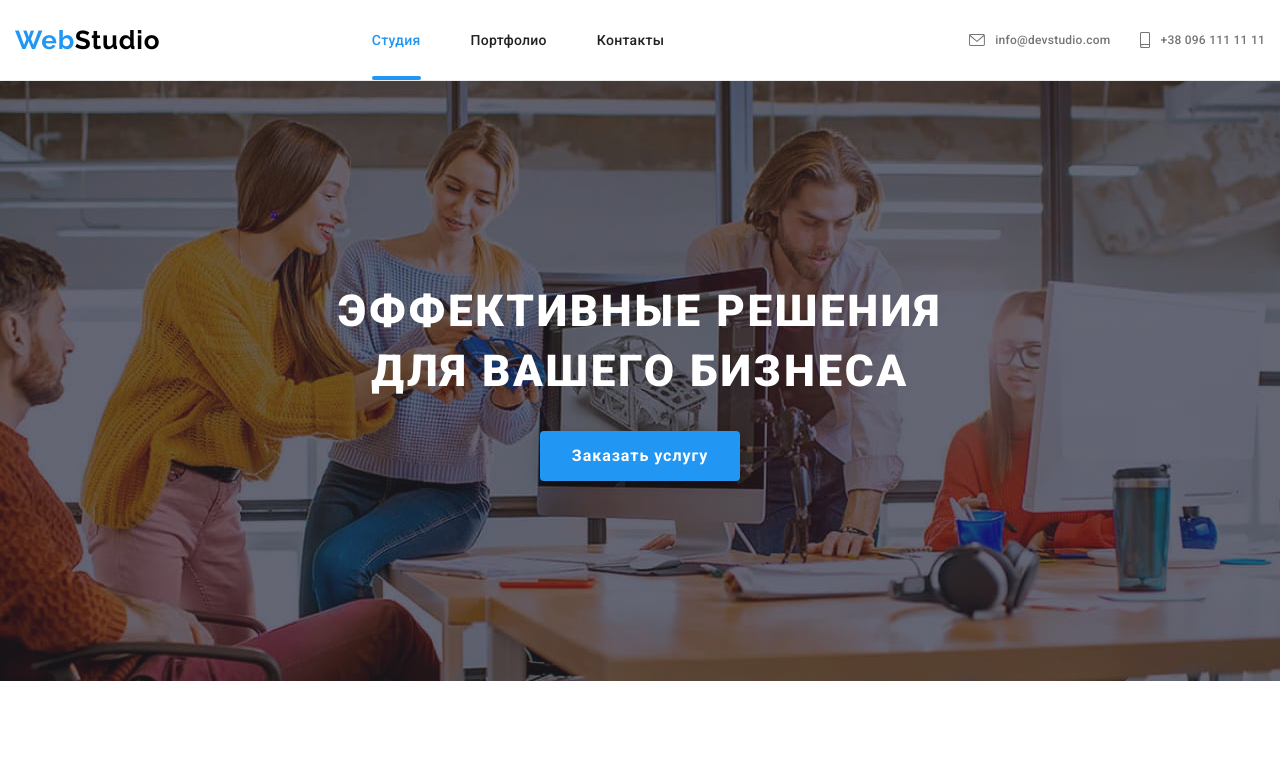
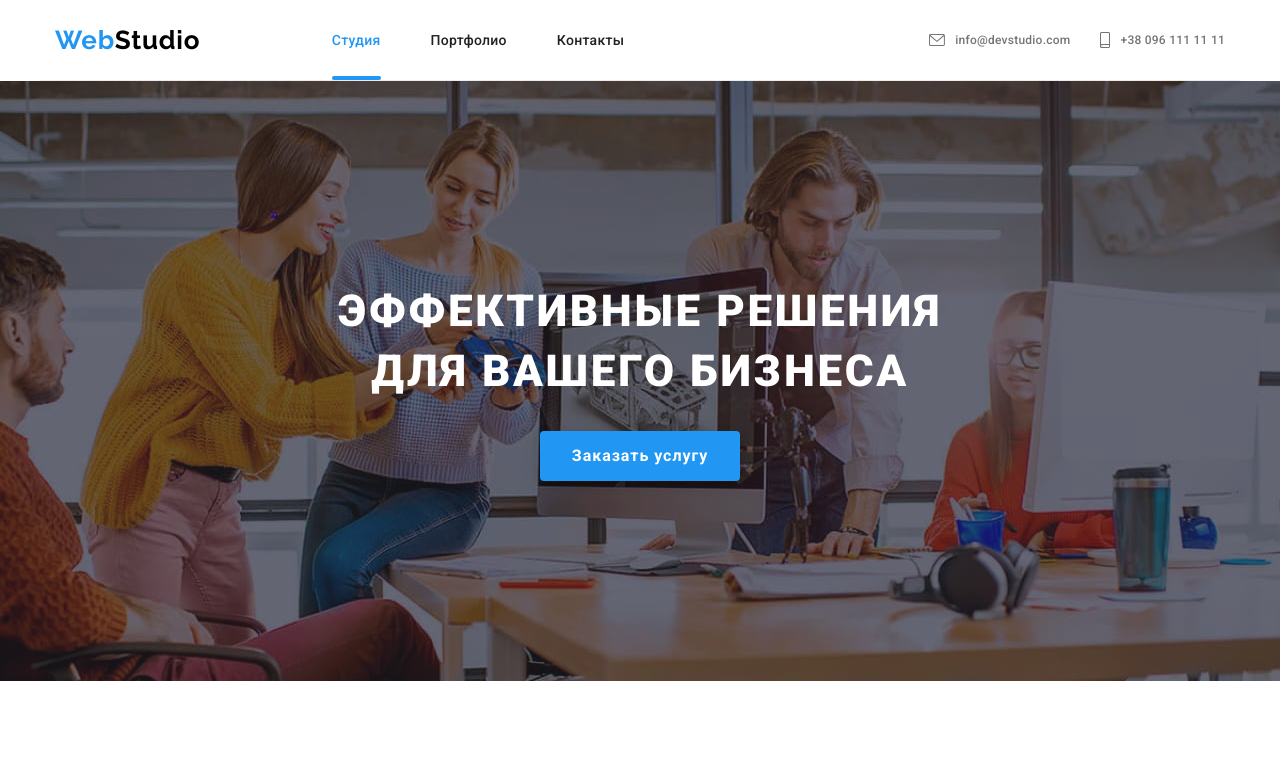
Before and after one commit to yevgeniya-alexeyeva/goit-markup-hw-08, a plain HTML site: page index.html in a window 1280 px wide. Shown: the top 772 px of the page. Drawn offline with nearby package versions, Linux system fonts and the light colour scheme.

Commit message:
поправила header

```diff
--- a/index.html
+++ b/index.html
@@ -14,6 +14,7 @@
 
 <body>
   <header>
+    <div class="header-wrapper">
       <div class="container header">
         <nav class="site-nav">
           <a class="logo link" href="./index.html" lang="en">Web<span class="logo-in-header">Studio</span></a>
@@ -38,8 +39,8 @@
             </ul>
             <ul class="list header-contacts-list">
               <li class="header-contacts-item">
-              <a class="header-contacts mail link" href="mailto:info@devstudio.com"><svg class="icon-mail" width="16px"
-                  height="12px">
+                <a class="header-contacts mail link" href="mailto:info@devstudio.com"><svg class="icon-mail"
+                    width="16px" height="12px">
                     <use href="./image/symbol-defs-opt.svg#mail"></use>
                   </svg>info@devstudio.com</a>
               </li>
@@ -53,7 +54,7 @@
           </div>
         </nav>
       </div>
-    <div class="header-placeholder"></div>
+    </div>
   </header>
   <main>
     <!--Hero-->
--- a/sass/layout/_header.scss
+++ b/sass/layout/_header.scss
@@ -1,15 +1,16 @@
-.header-placeholder {
+header {
   width: 100%;
-  height: 61px;
+  height: 65px;
 }
-.container.header {
-  width: 100%;
+.header-wrapper {
   position: fixed;
   z-index: 10;
+  width: 100%;
+  height: 65px;
+  background-color: $hero-color;
+}
+.header {
   border-bottom: 1px solid #ececec;
-  position: fixed;
-  z-index: 10;
-  background-color: $hero-color;
 }
 .site-nav {
   display: flex;
@@ -138,7 +139,10 @@
 }
 
 @media screen and (min-width: 768px) {
-  .header-placeholder {
+  header {
+    height: 81px;
+  }
+  .header-wrapper {
     height: 81px;
   }
   .menu-button {
```
Also changed, not shown: portfolio.html (+5 -4 lines), css/main.css, css/main.min.css, css/portfolio.css, css/portfolio.min.css, 4 other files. Lines whose indentation alone changed are shown as unchanged.
